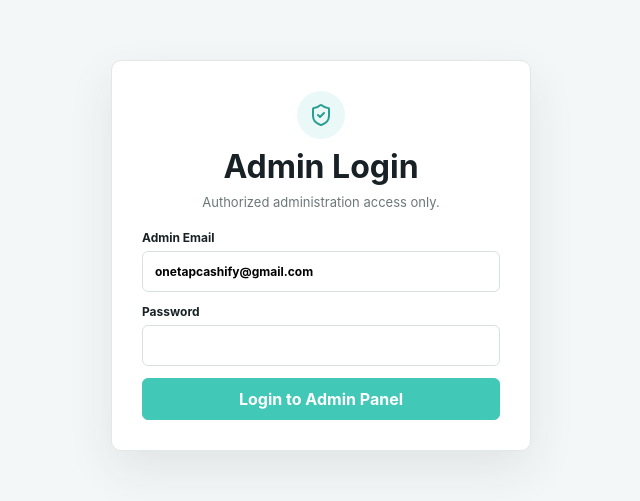
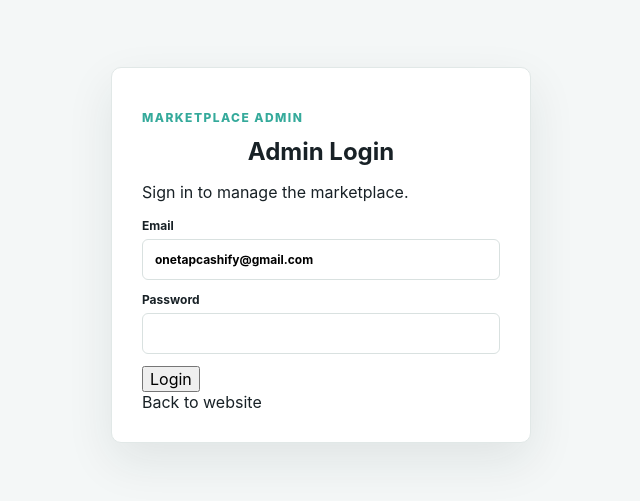
Before and after one commit to onetapcashify/cashify-marketplace, a React (Vite) app: page /admclonemin/login in a window 1280 px wide. Shown: the part 145-646 px from the top of the page, without its empty margins (319-959 px from the left). Built offline with nearby package versions, Linux system fonts and the light colour scheme; no server answers.

Commit message:
Fix Firebase admin auth and global Firestore sync

```diff
--- /dev/null
+++ b/src/firebase/adminFirestoreAuth.js
@@ -0,0 +1,104 @@
+import {
+  initializeApp,
+  getApps,
+  getApp
+} from 'firebase/app';
+
+import {
+  getAuth,
+  signInWithEmailAndPassword,
+  signOut,
+  onAuthStateChanged
+} from 'firebase/auth';
+
+const firebaseConfig={
+  apiKey:import.meta.env.VITE_FIREBASE_API_KEY,
+  authDomain:import.meta.env.VITE_FIREBASE_AUTH_DOMAIN,
+  projectId:import.meta.env.VITE_FIREBASE_PROJECT_ID,
+  storageBucket:import.meta.env.VITE_FIREBASE_STORAGE_BUCKET,
+  messagingSenderId:import.meta.env.VITE_FIREBASE_MESSAGING_SENDER_ID,
+  appId:import.meta.env.VITE_FIREBASE_APP_ID
+};
+
+const app=
+  getApps().length
+    ?getApp()
+    :initializeApp(firebaseConfig);
+
+const auth=
+  getAuth(app);
+
+const ADMIN_EMAIL=
+  'onetapcashify@gmail.com';
+
+export async function signInAdminToFirebase(
+  email,
+  password
+){
+  const normalized=
+    String(email||'')
+      .trim()
+      .toLowerCase();
+
+  if(normalized!==ADMIN_EMAIL){
+    throw new Error(
+      'This account is not allowed to access Admin.'
+    );
+  }
+
+  const result=
+    await signInWithEmailAndPassword(
+      auth,
+      normalized,
+      password
+    );
+
+  if(
+    String(result.user?.email||'')
+      .toLowerCase()!==ADMIN_EMAIL
+  ){
+    await signOut(auth);
+    throw new Error(
+      'Invalid Admin account.'
+    );
+  }
+
+  return result.user;
+}
+
+export async function signOutAdminFirebase(){
+  await signOut(auth);
+}
+
+export function waitForAdminFirebaseAuth(){
+  return new Promise(resolve=>{
+    const unsub=
+      onAuthStateChanged(
+        auth,
+        user=>{
+          unsub();
+          resolve(
+            user &&
+            String(user.email||'')
+              .toLowerCase()===ADMIN_EMAIL
+              ?user
+              :null
+          );
+        }
+      );
+  });
+}
+
+export function getFirebaseAdminUser(){
+  const user=auth.currentUser;
+
+  return (
+    user &&
+    String(user.email||'')
+      .toLowerCase()===ADMIN_EMAIL
+  )
+    ?user
+    :null;
+}
+
+export {auth as adminFirebaseAuth};
--- a/src/pages/AdminLoginPage.jsx
+++ b/src/pages/AdminLoginPage.jsx
@@ -1,82 +1,145 @@
 import React,{useState} from 'react';
-import {Navigate,useNavigate} from 'react-router-dom';
-import {ShieldCheck} from 'lucide-react';
-import {ADMIN_EMAIL,getAdminSession,loginAdmin} from '../firebase/auth.js';
+import {Link,useNavigate} from 'react-router-dom';
+import {loginAdmin} from '../firebase/auth.js';
+import {signInAdminToFirebase} from '../firebase/adminFirestoreAuth.js';
 
 export default function AdminLoginPage(){
+
   const nav=useNavigate();
 
-  const [email,setEmail]=useState(ADMIN_EMAIL),
-    [password,setPassword]=useState(''),
-    [error,setError]=useState(''),
-    [busy,setBusy]=useState(false);
+  const [email,setEmail]=useState('onetapcashify@gmail.com');
+  const [password,setPassword]=useState('');
+  const [error,setError]=useState('');
+  const [loading,setLoading]=useState(false);
 
-  if(getAdminSession()){
-    return <Navigate to="/admclonemin" replace/>;
+  const submit=async e=>{
+
+    e.preventDefault();
+
+    if(loading) return;
+
+    setError('');
+    setLoading(true);
+
+    try{
+
+      /*
+        Keep the project's existing Admin authentication/session.
+      */
+      const result=
+        await loginAdmin(
+          email.trim(),
+          password
+        );
+
+      /*
+        Some existing loginAdmin implementations return false on
+        invalid credentials, while others throw. Support both.
+      */
+      if(result===false){
+
+        setError(
+          'Invalid admin email or password.'
+        );
+
+        return;
       }
 
-  const submit=async e=>{
-    e.preventDefault();
-
-    setError('');
-    setBusy(true);
-
-    try{
-      await loginAdmin(email,password);
+      /*
+        Also authenticate the browser with Firebase Auth.
+        Firestore security rules require this identity before
+        Admin can create/edit/delete shared data.
+      */
+      await signInAdminToFirebase(
+        email.trim(),
+        password
+      );
 
       nav(
         '/admclonemin',
         {replace:true}
       );
 
-    }catch(e){
+    }catch(err){
+
+      console.error(
+        'Admin login failed:',
+        err
+      );
+
+      const code=
+        String(err?.code||'');
+
+      if(
+        code.includes('auth/invalid-credential') ||
+        code.includes('auth/wrong-password') ||
+        code.includes('auth/user-not-found')
+      ){
 
         setError(
-        e.message||
-        'Admin login failed.'
+          'Invalid admin email or password.'
         );
+
+      }else if(
+        code.includes('auth/operation-not-allowed')
+      ){
+
+        setError(
+          'Firebase Email/Password login is not enabled.'
+        );
+
+      }else{
+
+        setError(
+          err?.message||
+          'Unable to sign in. Please try again.'
+        );
+
+      }
 
     }finally{
 
-      setBusy(false);
+      setLoading(false);
 
     }
+
   };
 
   return (
-    <div className="admin-login-page">
+    <main className="admin-login-page">
+
+      <section className="admin-login-card">
+
+        <div className="admin-login-head">
+          <p className="eyebrow">
+            Marketplace Admin
+          </p>
+
+          <h1>
+            Admin Login
+          </h1>
+
+          <p>
+            Sign in to manage the marketplace.
+          </p>
+        </div>
 
         <form
-        className="admin-login-card"
+          className="admin-login-form"
           onSubmit={submit}
         >
 
-        <div className="admin-login-icon">
-          <ShieldCheck/>
-        </div>
-
-        <h1>Admin Login</h1>
-
-        <p>
-          Authorized administration access only.
-        </p>
-
-        {error&&(
-          <div className="auth-error">
-            {error}
-          </div>
-        )}
-
           <label>
-          Admin Email
+            Email
 
             <input
               type="email"
-            required
               value={email}
               onChange={e=>
                 setEmail(e.target.value)
               }
+              autoComplete="username"
+              required
             />
           </label>
 
@@ -85,26 +148,44 @@ export default function AdminLoginPage(){
 
             <input
               type="password"
-            required
               value={password}
               onChange={e=>
                 setPassword(e.target.value)
               }
+              autoComplete="current-password"
+              required
             />
           </label>
 
+          {error&&(
+            <div
+              className="admin-login-error"
+              role="alert"
+            >
+              {error}
+            </div>
+          )}
+
           <button
-          className="primary-btn block"
-          disabled={busy}
+            type="submit"
+            disabled={loading}
           >
-          {busy
+            {loading
               ?'Signing in...'
-            :'Login to Admin Panel'
-          }
+              :'Login'}
           </button>
 
         </form>
 
-    </div>
+        <Link
+          to="/"
+          className="admin-login-back"
+        >
+          Back to website
+        </Link>
+
+      </section>
+
+    </main>
   );
 }
```
Also changed, not shown: src/pages/AdminPage.jsx (+2 -1 lines), 1 other file (tests, documents, lock files or other folders). Lines whose indentation alone changed are shown as unchanged.
